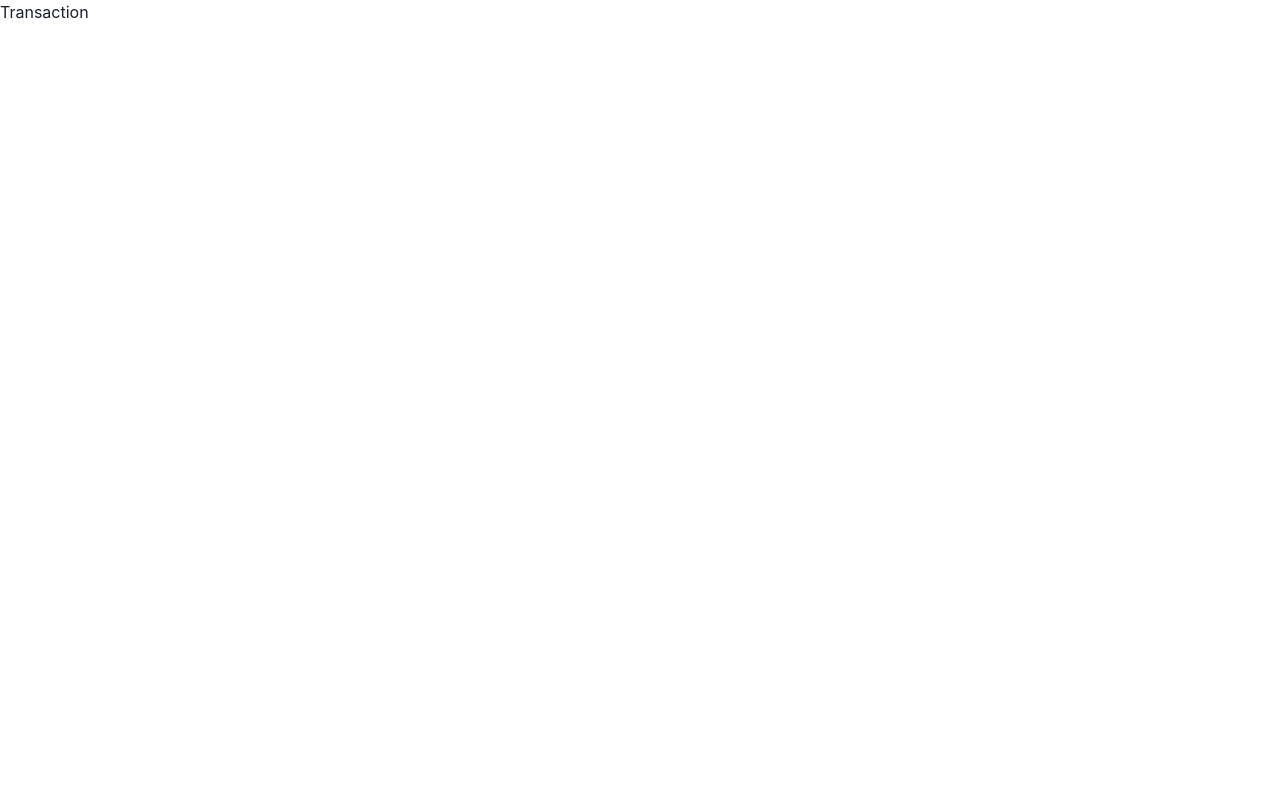
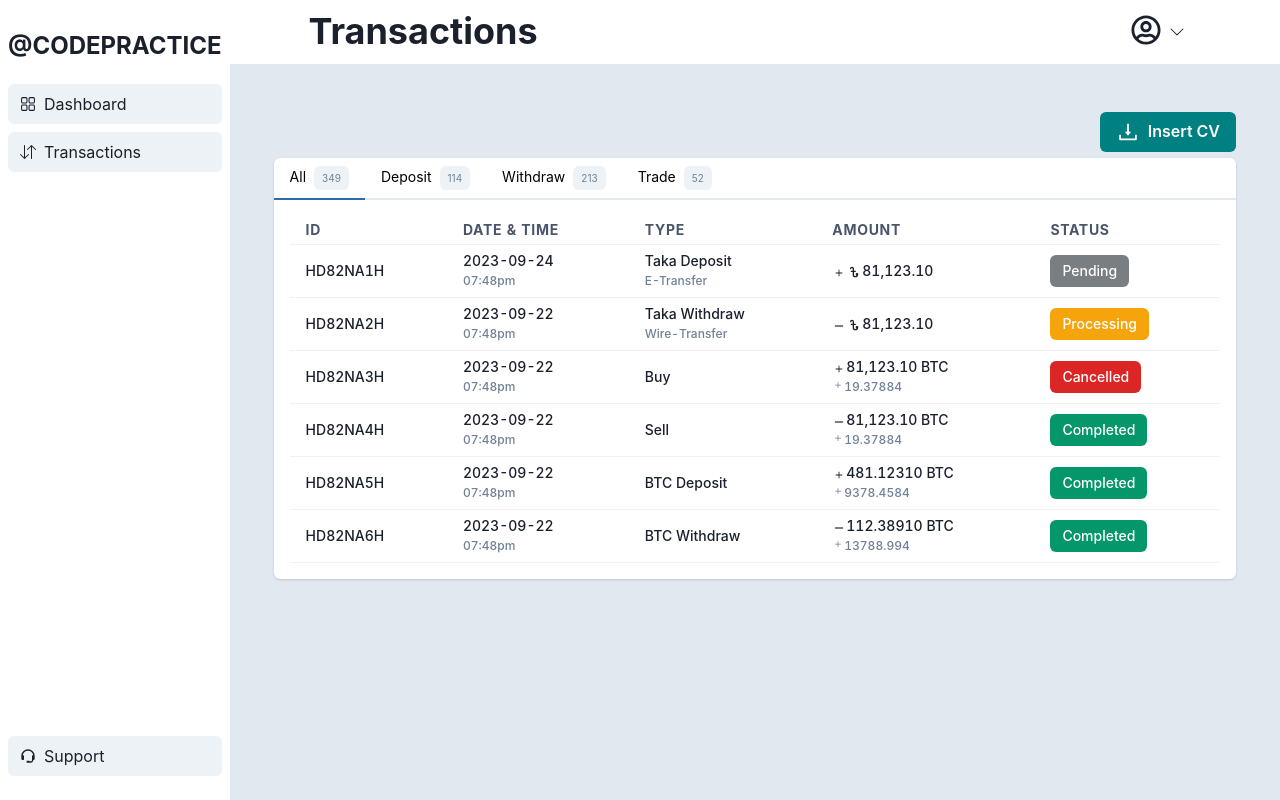
Before and after one commit to CautiousCoder/foodyZone, a React (Vite) app: page /transaction in a window 1280 px wide. Built offline with nearby package versions, Linux system fonts and the light colour scheme.

Commit message:
Transactions page design completed.

```diff
--- a/src/Components/SideNav.jsx
+++ b/src/Components/SideNav.jsx
@@ -20,6 +20,7 @@ const SideNav = ({ props }) => {
       link: "/transaction",
     },
   ];
+
   return (
     <Stack justify="space-between" height="100%" maxW="16rem" bg="white" p="2">
       <Box>
@@ -34,14 +35,21 @@ const SideNav = ({ props }) => {
         </Text>
         <Stack direction="column">
           {navlinks.map((nav) => (
-            <Link to={nav.link} key={nav.id}>
+            <Link
+              to={nav.link}
+              key={nav.id}
+              _activeLink={{ bg: "gray.200", fontWeight: "semibold" }}
+            >
               <NavItemComponent text={nav.text} icon={nav.icon} />
             </Link>
           ))}
         </Stack>
       </Box>
       <Box pb="4">
-        <Link to={"/support"}>
+        <Link
+          to={"/support"}
+          _activeLink={{ bg: "gray.200", fontWeight: "semibold" }}
+        >
           <NavItemComponent text={"Support"} icon={BiSupport} />
         </Link>
       </Box>
--- a/src/Pages/Support/Support.jsx
+++ b/src/Pages/Support/Support.jsx
@@ -1,4 +1,18 @@
+import { Box } from "@chakra-ui/react";
+import DashboardLayout from "../../Components/DashboardLayout";
+
 const Support = ({ props }) => {
-  return <div>Support</div>;
+  return (
+    <DashboardLayout title={"support"}>
+      <Box
+        minH={{
+          base: "calc(100vh - 84px)",
+          md: "calc(100vh - 104px)",
+        }}
+      >
+        <h1>hi</h1>
+      </Box>
+    </DashboardLayout>
+  );
 };
 export default Support;
--- /dev/null
+++ b/src/Pages/Transaction/Component/TableComponent.jsx
@@ -0,0 +1,237 @@
+import {
+  Icon,
+  Stack,
+  Table,
+  TableContainer,
+  Tag,
+  Tbody,
+  Td,
+  Text,
+  Th,
+  Thead,
+  Tr,
+} from "@chakra-ui/react";
+import { BiMinus } from "react-icons/bi";
+import { BsPlus } from "react-icons/bs";
+import { TbCurrencyTaka } from "react-icons/tb";
+
+const TransactionList = [
+  {
+    id: "HD82NA1H",
+    date: "2023-09-24",
+    time: "07:48pm",
+    type: {
+      name: "Taka Deposit",
+      status: "E-Transfer",
+    },
+    amount: "81,123.10",
+    totalAmount: 19.37884,
+    status: "pending",
+    transaction: true,
+  },
+  {
+    id: "HD82NA2H",
+    date: "2023-09-22",
+    time: "07:48pm",
+    type: {
+      name: "Taka Withdraw",
+      status: "Wire-Transfer",
+    },
+    amount: "81,123.10",
+    totalAmount: 19.37884,
+    status: "processing",
+    transaction: false,
+  },
+  {
+    id: "HD82NA3H",
+    date: "2023-09-22",
+    time: "07:48pm",
+    type: {
+      name: "Buy",
+      status: "",
+    },
+    amount: "81,123.10",
+    totalAmount: 19.37884,
+    status: "cancelled",
+
+    transaction: true,
+  },
+  {
+    id: "HD82NA4H",
+    date: "2023-09-22",
+    time: "07:48pm",
+    type: {
+      name: "Sell",
+      status: "",
+    },
+    amount: "81,123.10",
+    totalAmount: 19.37884,
+    status: "completed",
+    transaction: false,
+  },
+  {
+    id: "HD82NA5H",
+    date: "2023-09-22",
+    time: "07:48pm",
+    type: {
+      name: "BTC Deposit",
+      status: "",
+    },
+    amount: "481.12310",
+    totalAmount: 9378.4584,
+    status: "completed",
+    transaction: true,
+  },
+  {
+    id: "HD82NA6H",
+    date: "2023-09-22",
+    time: "07:48pm",
+    type: {
+      name: "BTC Withdraw",
+      status: "",
+    },
+    amount: "112.38910",
+    totalAmount: 13788.994,
+    status: "completed",
+    transaction: false,
+  },
+];
+const statusColor = {
+  pending: "#797E82",
+  processing: "#F5A50B",
+  completed: "#059669",
+  cancelled: "#DC2626",
+};
+const TableComponent = ({ props }) => {
+  return (
+    <>
+      <TableContainer>
+        <Table variant="simple">
+          <Thead>
+            <Tr>
+              <Th
+                py={1.5}
+                px={4}
+                fontWeight={"sm"}
+                fontSize={"sm"}
+                color={"gray.600"}
+              >
+                ID
+              </Th>
+              <Th
+                py={1.5}
+                px={4}
+                fontWeight={"sm"}
+                fontSize={"sm"}
+                color={"gray.600"}
+              >
+                Date & Time
+              </Th>
+              <Th
+                py={1.5}
+                px={4}
+                fontWeight={"sm"}
+                fontSize={"sm"}
+                color={"gray.600"}
+              >
+                Type
+              </Th>
+              <Th
+                py={1.5}
+                px={4}
+                fontSize={"sm"}
+                fontWeight={"sm"}
+                color={"gray.600"}
+              >
+                Amount
+              </Th>
+              <Th
+                py={1.5}
+                px={4}
+                fontSize={"sm"}
+                fontWeight={"sm"}
+                color={"gray.600"}
+              >
+                Status
+              </Th>
+            </Tr>
+          </Thead>
+          <Tbody>
+            {TransactionList.map((trans) => (
+              <Tr fontSize={"sm"} fontWeight={"medium"} key={trans.id}>
+                <Td py={1.5} px={4}>
+                  {trans.id}
+                </Td>
+                <Td py={1.5} px={4}>
+                  <Stack spacing={0}>
+                    <Text as="h3">{trans.date}</Text>
+                    <Text
+                      fontSize={"xs"}
+                      fontWeight={"sm"}
+                      color={"gray.500"}
+                      as="h4"
+                    >
+                      {trans.time}
+                    </Text>
+                  </Stack>
+                </Td>
+                <Td py={1.5} px={4}>
+                  <Stack spacing={0}>
+                    <Text as="h3">{trans.type.name}</Text>
+                    <Text
+                      fontSize={"xs"}
+                      fontWeight={"sm"}
+                      color={"gray.500"}
+                      as="h4"
+                    >
+                      {trans.type?.status}
+                    </Text>
+                  </Stack>
+                </Td>
+                <Td py={1.5} px={4}>
+                  <Stack spacing={0}>
+                    <Text as="h3">
+                      {trans.transaction ? (
+                        <Icon mb={"-1"} as={BsPlus} />
+                      ) : (
+                        <Icon mb={"-1"} as={BiMinus} />
+                      )}
+                      {trans.type?.status !== "" ? (
+                        <Icon fontSize={"md"} mb={"-1"} as={TbCurrencyTaka} />
+                      ) : (
+                        ""
+                      )}
+                      {trans.amount}
+                      {trans.type?.status === "" ? " BTC" : ""}
+                    </Text>
+                    <Text
+                      as="h4"
+                      fontSize={"xs"}
+                      fontWeight={"sm"}
+                      color={"gray.500"}
+                    >
+                      {trans.type?.status === "" ? <Icon as={BsPlus} /> : ""}
+                      {trans.type?.status === "" ? trans.totalAmount : ""}
+                    </Text>
+                  </Stack>
+                </Td>
+                <Td py={1.5} px={4}>
+                  <Tag
+                    color={"white"}
+                    py={2}
+                    px={3}
+                    bg={statusColor[trans.status]}
+                    textTransform={"capitalize"}
+                  >
+                    {trans.status}
+                  </Tag>
+                </Td>
+              </Tr>
+            ))}
+          </Tbody>
+        </Table>
+      </TableContainer>
+    </>
+  );
+};
+export default TableComponent;
--- /dev/null
+++ b/src/Pages/Transaction/Component/Transactions.jsx
@@ -0,0 +1,99 @@
+import {
+  Button,
+  Card,
+  Container,
+  Flex,
+  Icon,
+  Tab,
+  TabList,
+  TabPanel,
+  TabPanels,
+  Tabs,
+  Tag,
+  Text,
+} from "@chakra-ui/react";
+import { AiOutlineDownload } from "react-icons/ai";
+import TableComponent from "./TableComponent";
+
+const tablists = [
+  {
+    name: "all",
+    count: 349,
+  },
+  {
+    name: "Deposit",
+    count: 114,
+  },
+  {
+    name: "withdraw",
+    count: 213,
+  },
+  {
+    name: "trade",
+    count: 52,
+  },
+];
+
+const Transactions = ({ props }) => {
+  return (
+    <Container
+      maxW="container.lg"
+      rounded="lg"
+      py="3"
+      px={{
+        base: "2",
+        md: "4",
+        lg: "6",
+      }}
+    >
+      <Flex justify={"end"}>
+        <Button
+          color={"white"}
+          bg={"teal"}
+          leftIcon={<Icon fontSize={"2xl"} as={AiOutlineDownload} />}
+        >
+          Insert CV
+        </Button>
+      </Flex>
+      <Card mt={1.5}>
+        <Tabs>
+          <TabList>
+            {tablists.map((tab) => (
+              <Tab key={tab.name}>
+                <Flex>
+                  <Text
+                    textTransform={"capitalize"}
+                    fontSize={"sm"}
+                    color={"black"}
+                    mr={2}
+                  >
+                    {tab.name}
+                  </Text>
+                  <Tag fontSize={"10px"} fontWeight={"sm"} color={"gray.500"}>
+                    {tab.count}
+                  </Tag>
+                </Flex>
+              </Tab>
+            ))}
+          </TabList>
+
+          <TabPanels>
+            <TabPanel>
+              <TableComponent />
+            </TabPanel>
+            <TabPanel>
+              <TableComponent />
+            </TabPanel>
+            <TabPanel>
+              <TableComponent />
+            </TabPanel>
+            <TabPanel>
+              <TableComponent />
+            </TabPanel>
+          </TabPanels>
+        </Tabs>
+      </Card>
+    </Container>
+  );
+};
+export default Transactions;
--- a/src/Pages/Transaction/Transaction.jsx
+++ b/src/Pages/Transaction/Transaction.jsx
@@ -1,4 +1,21 @@
+import { Box } from "@chakra-ui/react";
+import DashboardLayout from "../../Components/DashboardLayout";
+import Transactions from "./Component/Transactions";
+
 const Transaction = ({ props }) => {
-  return <div>Transaction</div>;
+  return (
+    <>
+      <DashboardLayout title={"Transactions"}>
+        <Box
+          minH={{
+            base: "calc(100vh - 84px)",
+            md: "calc(100vh - 104px)",
+          }}
+        >
+          <Transactions />
+        </Box>
+      </DashboardLayout>
+    </>
+  );
 };
 export default Transaction;
```
